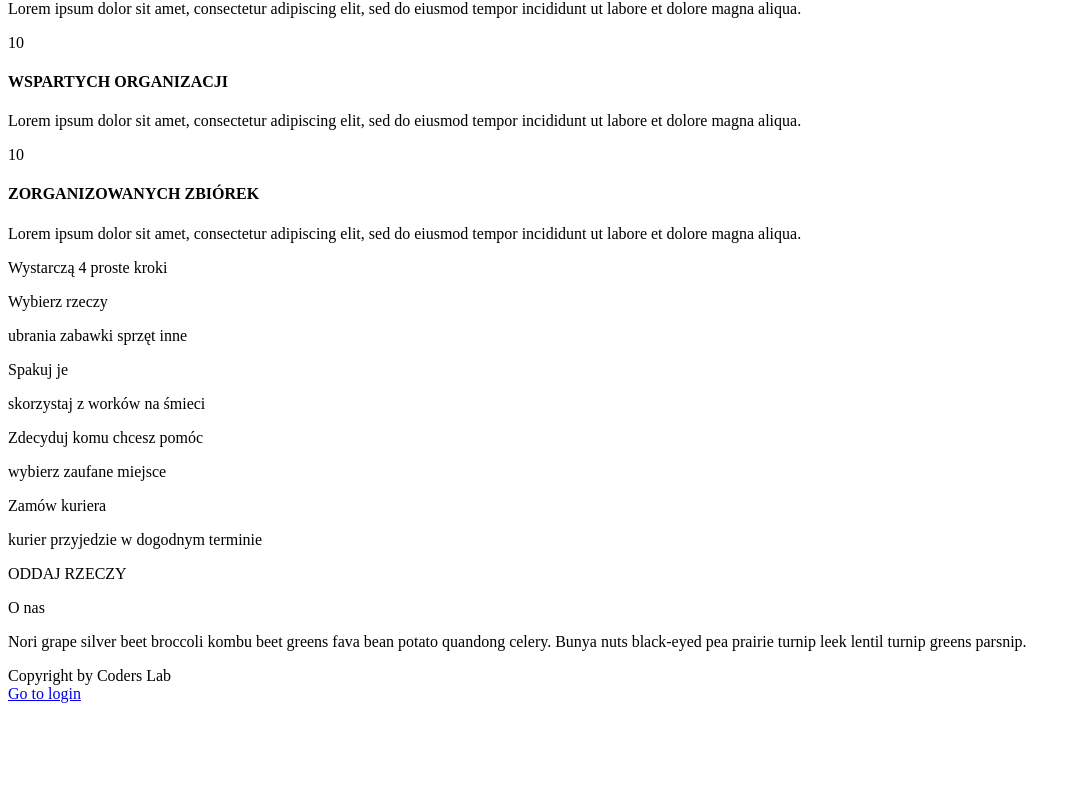
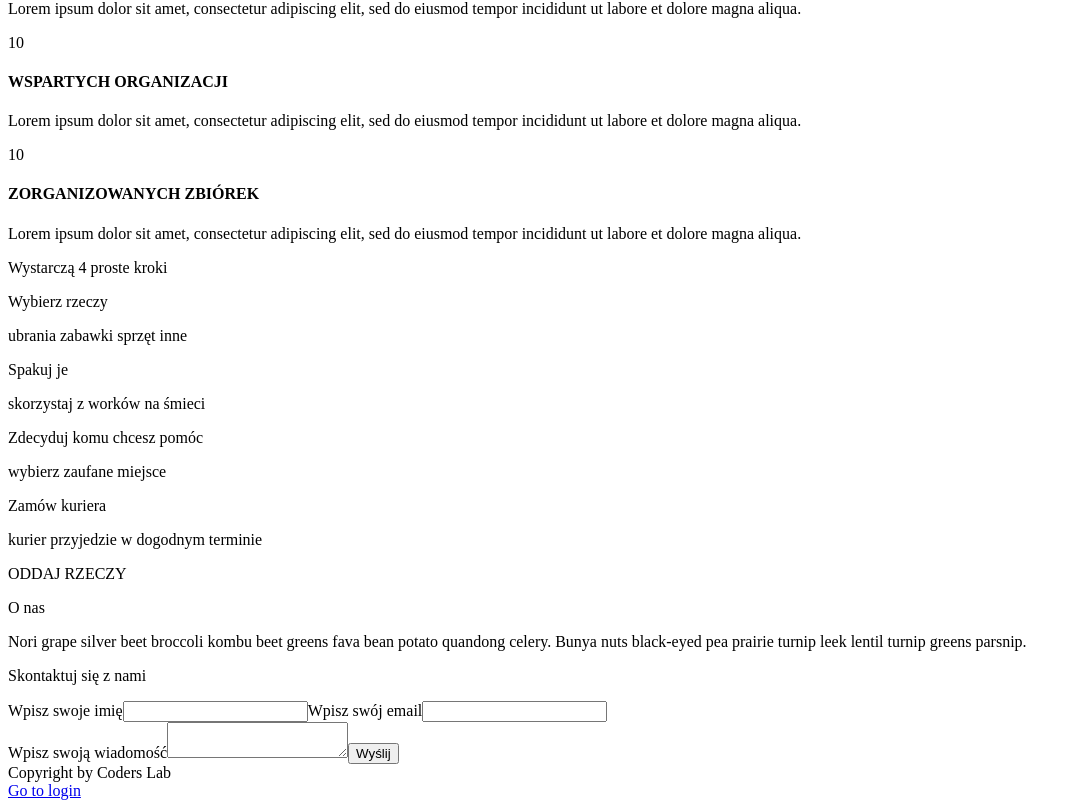
Before and after one commit to Golankiewicz/project-share, a React (Create React App) app: page /#/ in a window 1280 px wide. Shown: the part 318-1126 px from the top of the page, without its empty margins (0-1081 px from the left). Before the commit the page ends 1029 px from the top, so only its background shows below. Built offline with nearby package versions, Linux system fonts and the light colour scheme; the HTML template or start-up script is replaced by a standard one.

Commit message:
stylowanie formularza

```diff
--- a/src/components/FooterContact.js
+++ b/src/components/FooterContact.js
@@ -1,11 +1,14 @@
 import React, { Component } from 'react';
+
+import Form from './Form'
 
 class FooterContact extends Component {
     render() {
         return (
             <>
             <div class='footer-contact'>
-                <div class='form1'></div>
+                <div class='footer-contact-left'></div>
+                <Form/>
             </div>
             <div class='footer'>
                 <div class='footer-article'></div>
--- /dev/null
+++ b/src/components/Form.js
@@ -0,0 +1,41 @@
+import React, { Component } from 'react';
+
+class Form extends Component {
+    render() {
+        return (
+            <div class='form1'>
+                <p>Skontaktuj się z nami</p>
+                <div class='decoration'></div>
+                <form>
+                    <div class='label-center'>
+                        <label htmlFor='user'>
+                        Wpisz swoje imię
+                        <input type='text'/>
+
+                        </label>
+                        <label htmlFor='user'>
+                        Wpisz swój email
+                        <input type='email'/>
+
+                        </label>
+                    </div>
+
+                        <label htmlFor='user'>
+                        Wpisz swoją wiadomość
+                        <textarea/>
+                        </label>
+                        <button>Wyślij</button>
+
+
+
+
+
+                </form>
+
+
+            </div>
+        );
+    }
+}
+
+export default Form;
--- a/src/scss/main.scss
+++ b/src/scss/main.scss
@@ -23,12 +23,19 @@ body {
 .login button {
 	font-size: 13px;
 	display: inline-block;
-	height: 19px;
+	height: 100%;
 	font-family: $font-base;
+	padding: 5px;
+	cursor: pointer;
+}
+
+.login button:hover {
+	background-color: gray;
+	color: white;
 }
 
 .login button + button {
-	border: 0.75px solid #fad648;
+	border: 1px solid #fad648;
 }
 .menu {
 	display: flex;
@@ -45,22 +52,69 @@ body {
 .menu li {
 	padding: 10px 10px;
 	font-size: 16px;
+	cursor: pointer;
 }
+.footer-contact-left {
+	width: 65%;
+	height: 90%;
+	background: url(../assets/Background-Contact-Form.jpg) no-repeat left/cover;
+	filter: brightness(150%) opacity(30%);
+}
+
 .footer-contact {
 	margin-left: 0;
 	width: 95vw;
 	height: 100vh;
 	display: flex;
-	background: url(../assets/Background-Contact-Form.jpg) no-repeat center/cover;
-	filter: brightness(150%) opacity(30%);
+
 	align-items: center;
-	justify-content: flex-end;
+	justify-content: space-between;
 }
+
 
 .form1 {
 	height: 40%;
 	width: 35%;
-	background-color: red;
+	display: flex;
+	flex-direction: column;
+	justify-content: flex-start;
+	align-items: center;
+}
+.form1 p {
+	font-size: 24px;
+	height: 15%;
+}
+.form1 .decoration {
+	margin: 0;
+}
+
+label {
+	font-size: 10px;
+	display: block;
+	margin:0;
+}
+input {
+	display: block;
+	width: 100%;
+}
+ textarea {
+	display: block;
+	width:100%;
+
+
+
+}
+
+button{
+	display:block;
+	float: right;
+	padding:10px 20px;
+	font-family: $font-base;
+	cursor: pointer;
+}
+.label-center {
+	display: flex;
+	margin-top:20px;
 }
 .footer {
 	height: 50px;
```
